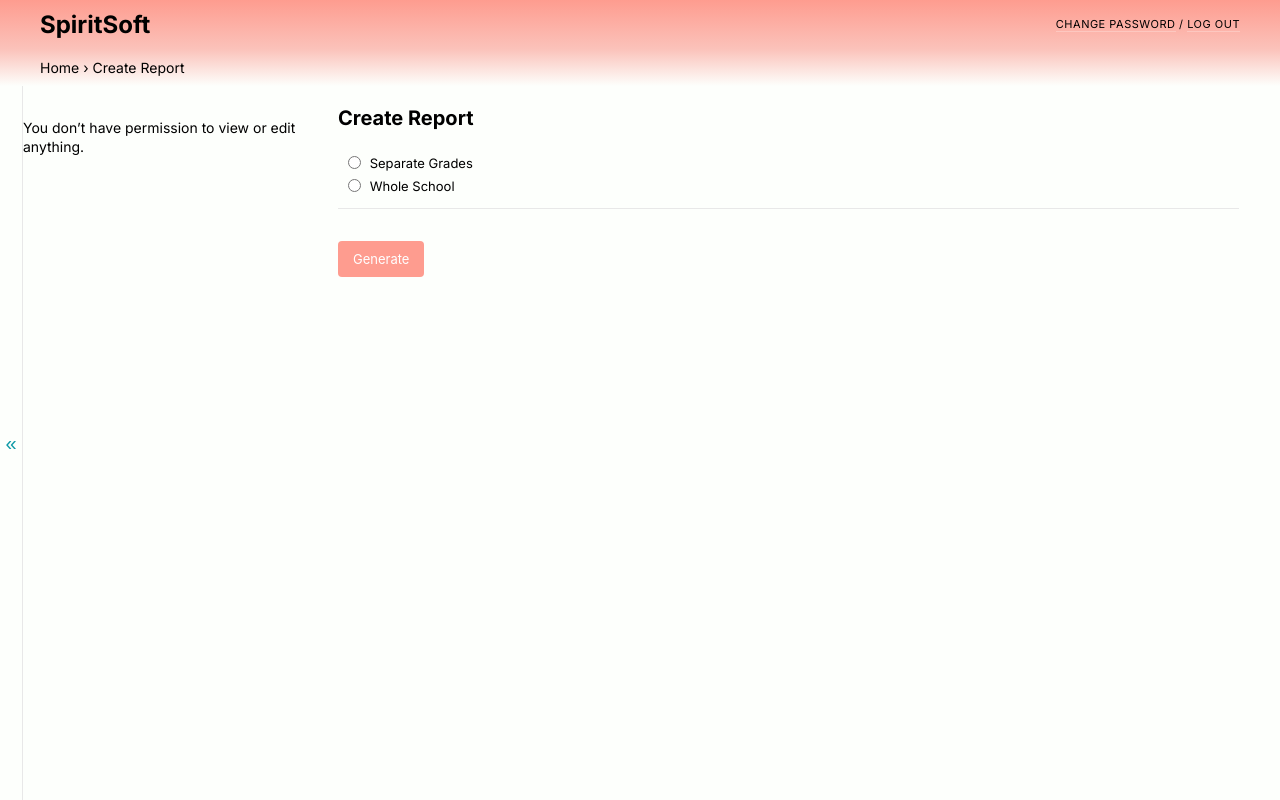
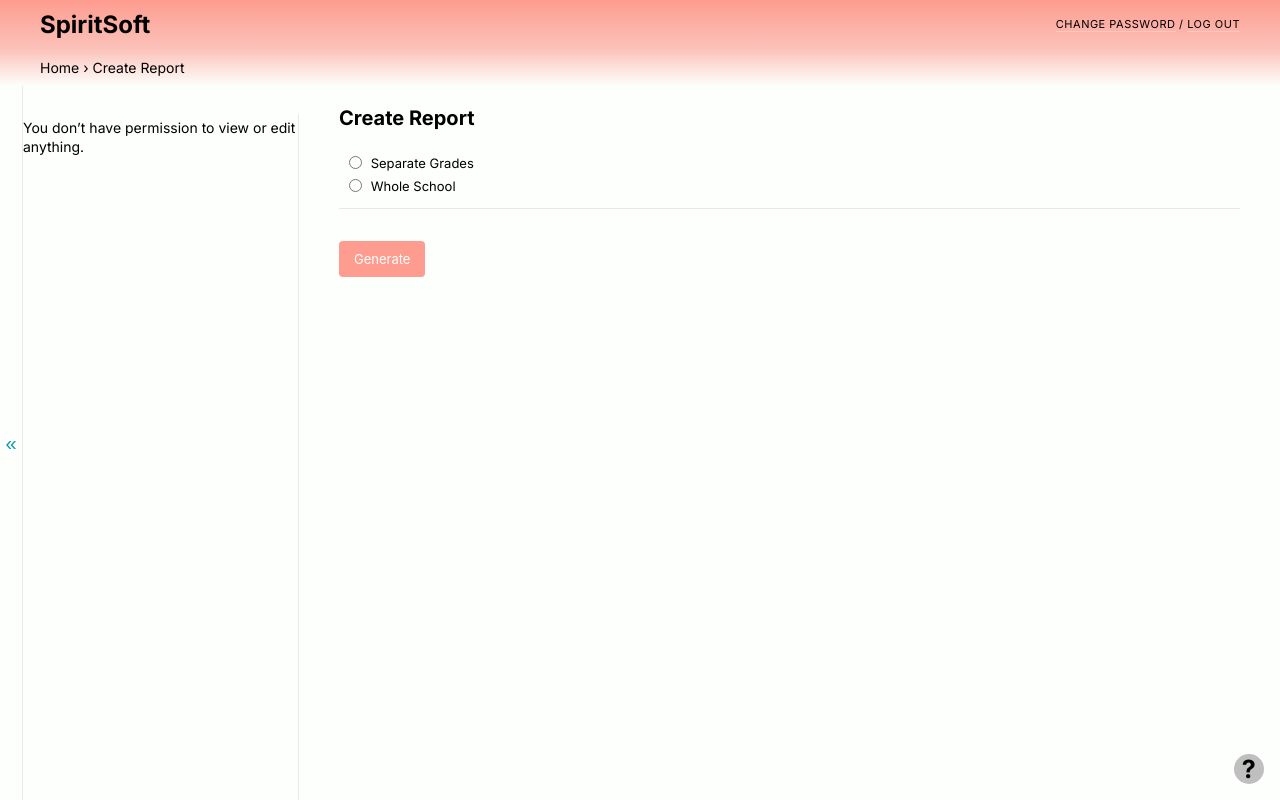
Before and after one commit to jdabtieu/SpiritSoft, a Django app: page /admin/actions/createreport/ in a window 1280 px wide. Run offline with Django 4.2, Linux system fonts and the light colour scheme; a user stored in the database is signed in.

Commit message:
Add help button and icon

```diff
--- a/main/templates/admin/base_site.html
+++ b/main/templates/admin/base_site.html
@@ -3,6 +3,15 @@
 {% load static %}
 
 {% block branding %}
+<h1 id="site-name"><a href="{% url 'admin:index' %}">SpiritSoft</a></h1>
+{% endblock %}
+
+{% block welcome-msg %}{% endblock %}
+
+{% block dark-mode-vars %} {# Hijack this to inject our custom head attributes #}
+<meta charset="utf-8">
+<link rel="icon" href="{% static 'favicon.png' %}">
+<!-- Favicon designed by OpenMoji – the open-source emoji and icon project. License: CC BY-SA 4.0 -->
 <link rel="preconnect" href="https://fonts.googleapis.com">
 <link rel="preconnect" href="https://fonts.gstatic.com" crossorigin>
 <link href="https://fonts.googleapis.com/css2?family=Inter:wght@400;500;600;700;800&display=swap" rel="stylesheet">
@@ -100,6 +109,27 @@
         background-position-x: -5px;
     }
 
+    #help {
+        width: 30px;
+        height: 30px;
+        background: rgba(127, 127, 127, 0.5);
+        border-radius: 5rem;
+        font-size: 25px;
+        font-weight: bold;
+        text-align: center;
+        position: fixed;
+        right: 16px;
+        bottom: 16px;
+        line-height: 1.2;
+        z-index: 1000;
+    }
+
+    #help > a, #help > a:hover {
+        padding-top: 2px;
+        text-decoration: none;
+        color: white;
+    }
+
     body {
         font-family: "Inter", "Roboto", "Lucida Grande", Arial, sans-serif;
         scroll-behavior: smooth;
@@ -121,13 +151,6 @@
       --body-quiet-color: var(--body-fg);
     }
 </style>
-<h1 id="site-name"><a href="{% url 'admin:index' %}">SpiritSoft</a></h1>
-{% endblock %}
-
-{% block welcome-msg %}{% endblock %}
-
-{% block dark-mode-vars %} {# Hijack this to inject our custom head attributes #}
-<meta charset="utf-8">
 {% endblock %}
 
 {% block userlinks %}
@@ -138,6 +161,9 @@
     {% csrf_token %}
     <button type="submit">Log out</button>
 </form>
+<div id="help">
+    <a href="https://spiritsoft.co/help" target="_blank" title="SpiritSoft Help">?</a>
+</div>
 {% endblock %}
 
 {% block title %}{{ title }} | SpiritSoft{% endblock %}
@@ -177,5 +203,4 @@
         </div>
         {% endif %}
     {% endfor %}
-
 {% endblock %}
```
Also changed, not shown: run.py (+6 -2 lines), actions/static/favicon.png (added), favicon.png (added), 2 other files.
